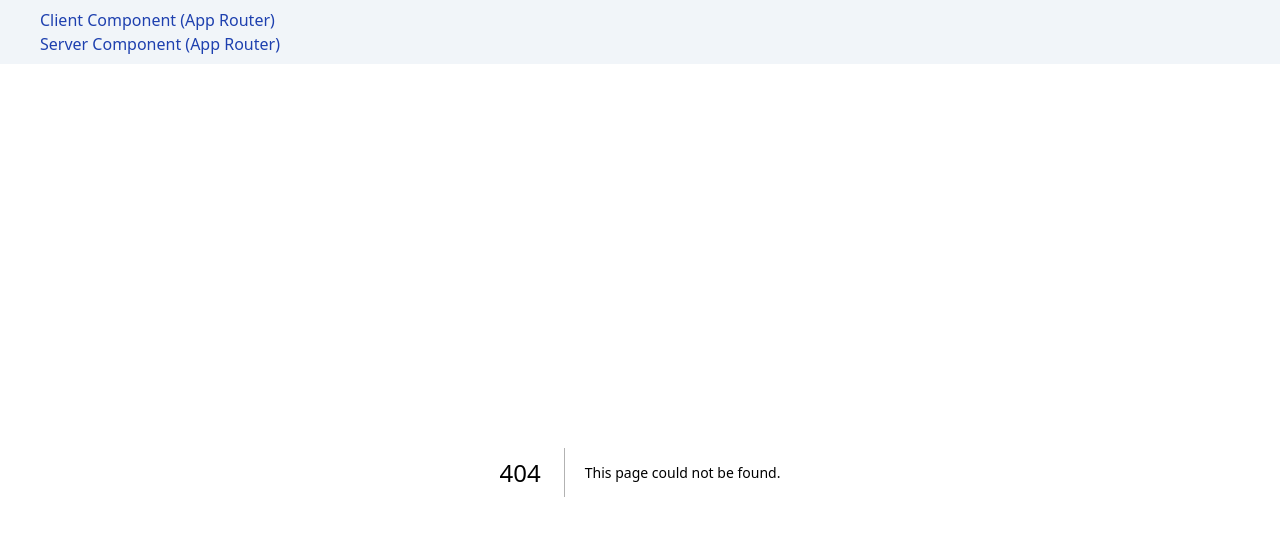
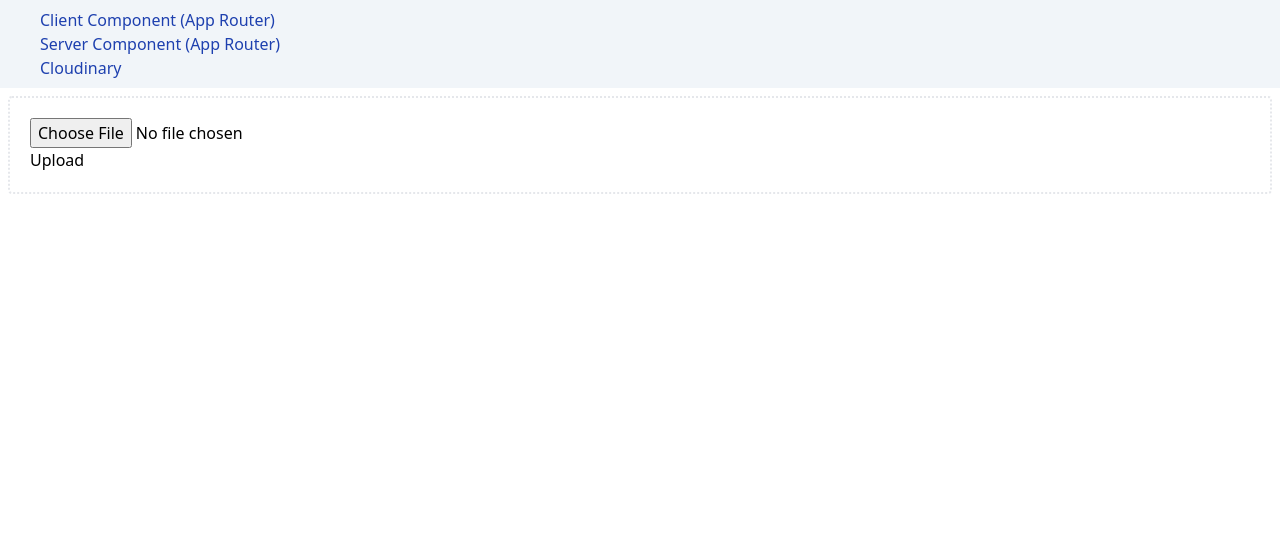
Before and after one commit to Okeke-Divine/FILE-UPLOAD-IN-NEXTJS, a Next.js app: page /cloudinary in a window 1280 px wide. Before the commit this address had no page. Shown: the top 536 px of the page. Built offline with nearby package versions, Linux system fonts and the light colour scheme.

Commit message:
Added cloudinary init

```diff
--- a/app/(components)/Nav.jsx
+++ b/app/(components)/Nav.jsx
@@ -3,6 +3,7 @@ import Link from "next/link";
 const links = [
   { url: "/client", name: "Client Component (App Router)" },
   { url: "/server", name: "Server Component (App Router)" },
+  { url: "/cloudinary", name: "Cloudinary" },
 ];
 
 const Nav = () => {
--- /dev/null
+++ b/app/cloudinary/page.jsx
@@ -0,0 +1,25 @@
+import React from "react";
+
+const Cloudinary = () => {
+  const uploadFile = async (formData) => {
+    console.log("create");
+    const file = formData.get("file");
+    console.table(file);
+  };
+
+  return (
+    <>
+      <div>
+        <form className="p-5 rounded border-dotted border-2">
+          <form action={uploadFile}>
+            <input type="file" name="file" id="file" />
+            <br />
+            <button type="submit">Upload</button>
+          </form>
+        </form>
+      </div>
+    </>
+  );
+};
+
+export default Cloudinary;
--- a/package.json
+++ b/package.json
@@ -9,9 +9,10 @@
     "lint": "next lint"
   },
   "dependencies": {
+    "cloudinary": "^2.2.0",
+    "next": "14.2.3",
     "react": "^18",
-    "react-dom": "^18",
-    "next": "14.2.3"
+    "react-dom": "^18"
   },
   "devDependencies": {
     "postcss": "^8",
```
Also changed, not shown: 1 other file (tests, documents, lock files or other folders).
